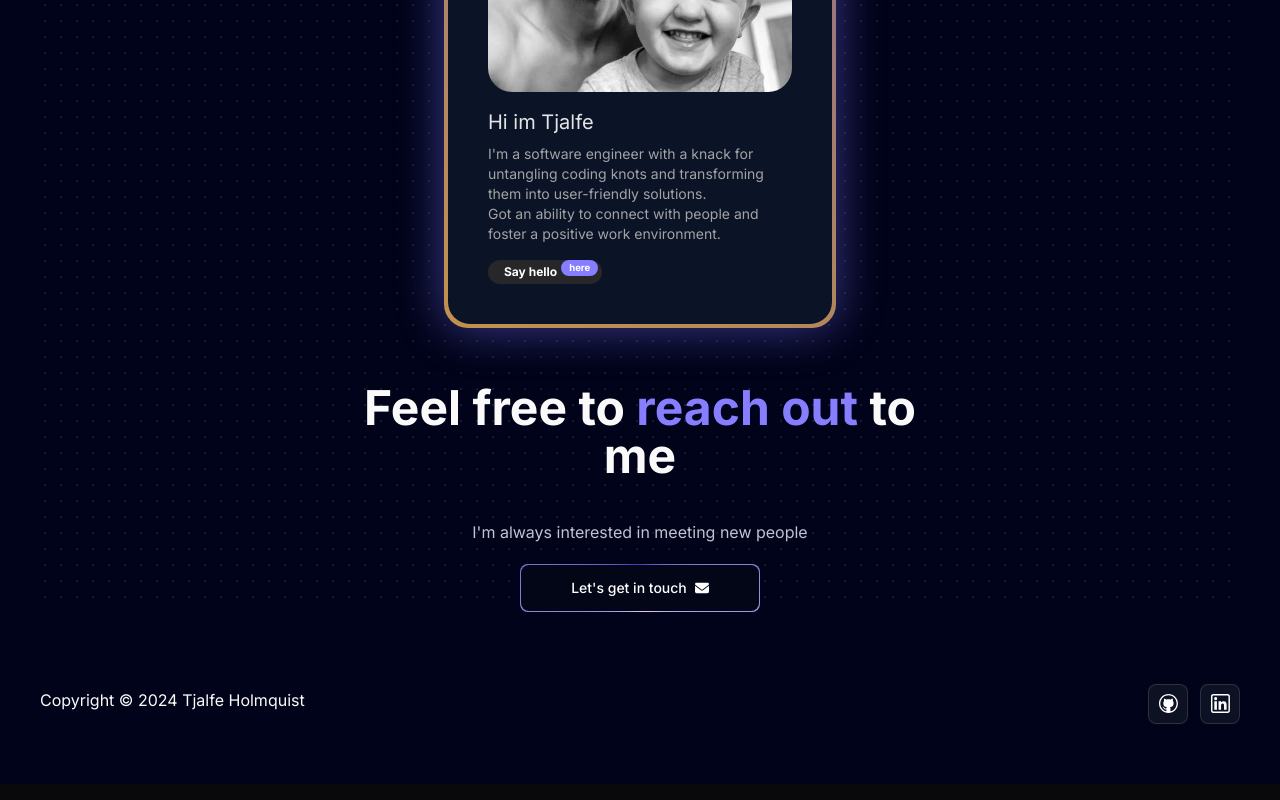
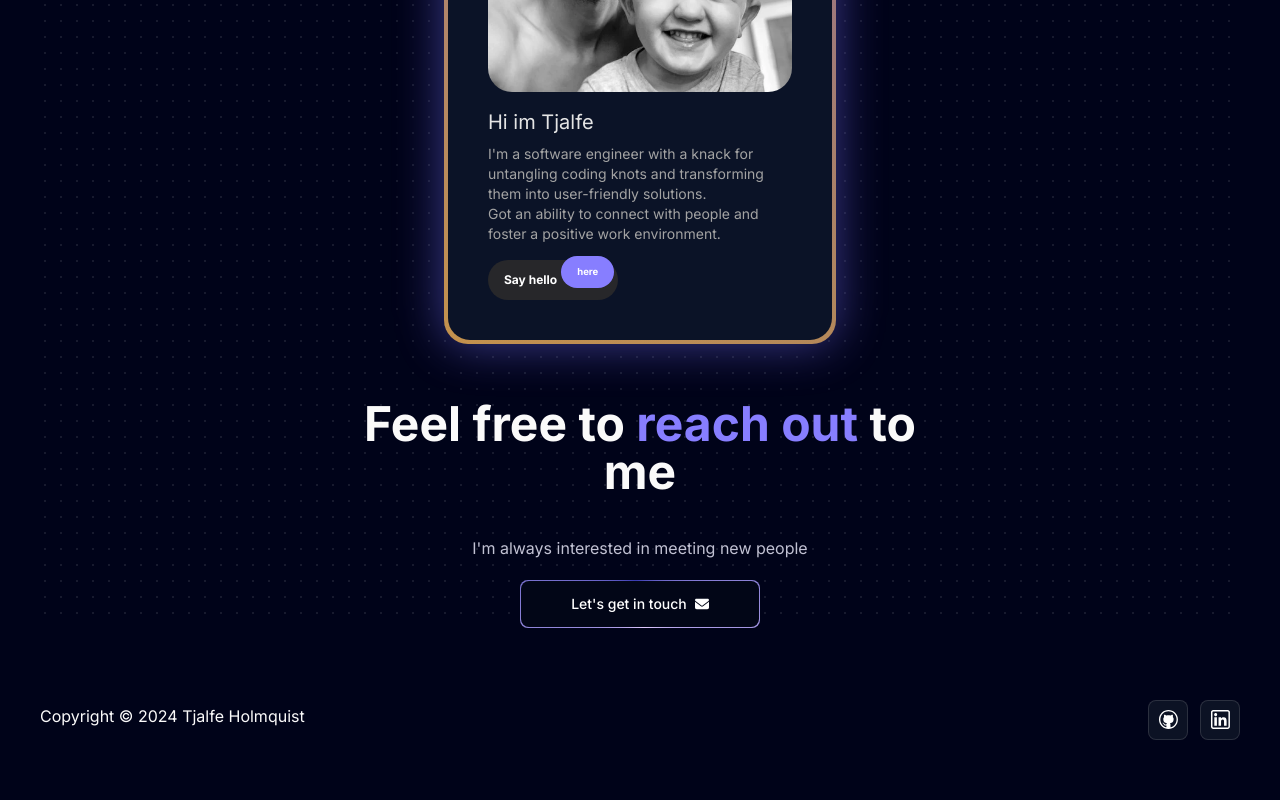
Before and after one commit to t-holmquist/portfolio, a Next.js app: page / in a window 1280 px wide. Shown: the part 3978-4778 px from the top of the page. Built offline with nearby package versions, Linux system fonts and the light colour scheme.

Commit message:
Increased profile card button size

```diff
--- a/components/ui/CardGradient.tsx
+++ b/components/ui/CardGradient.tsx
@@ -41,8 +41,8 @@ export function BackgroundGradientDemo() {
         <br />Got an ability to connect with people and foster a positive work environment.
         </p>
         <button onMouseLeave={handleMouseLeave} onMouseEnter={handleMouseEnter} className="hidden lg:flex rounded-full pl-4 pr-1 py-1 text-white items-center space-x-1 bg-black mt-4 text-xs font-bold dark:bg-zinc-800">
-          <span>Say hello </span>
-          <span className="bg-[#877EFF] animate-bounce rounded-full text-[0.6rem] px-2 py-0 text-white">
+          <span className="text-xs">Say hello</span>
+          <span className="bg-[#877EFF] animate-bounce rounded-full text-[0.6rem] px-4 py-2 text-white">
             here
           </span>
         </button>
```
